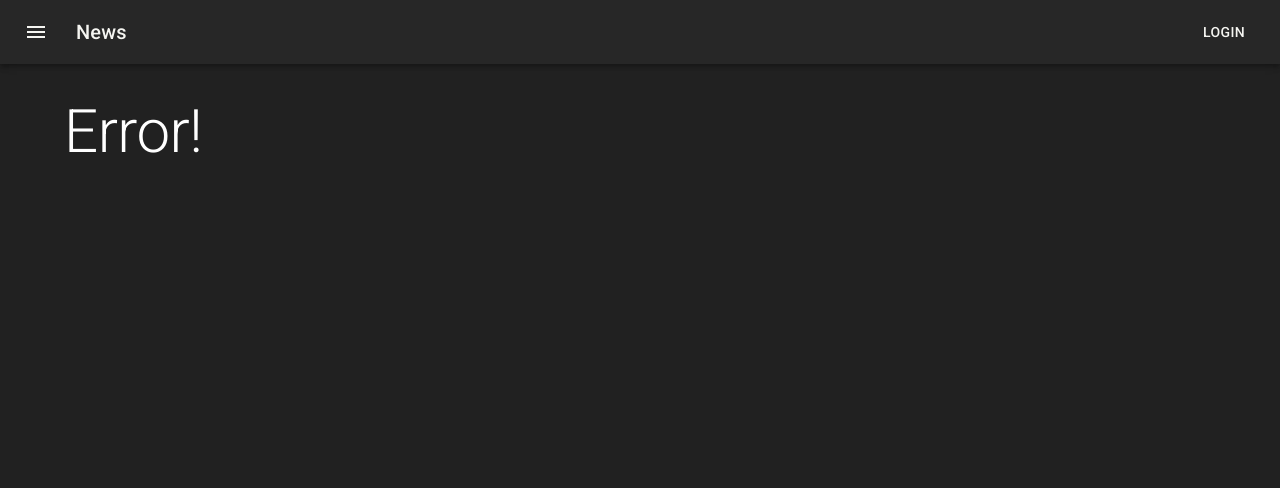
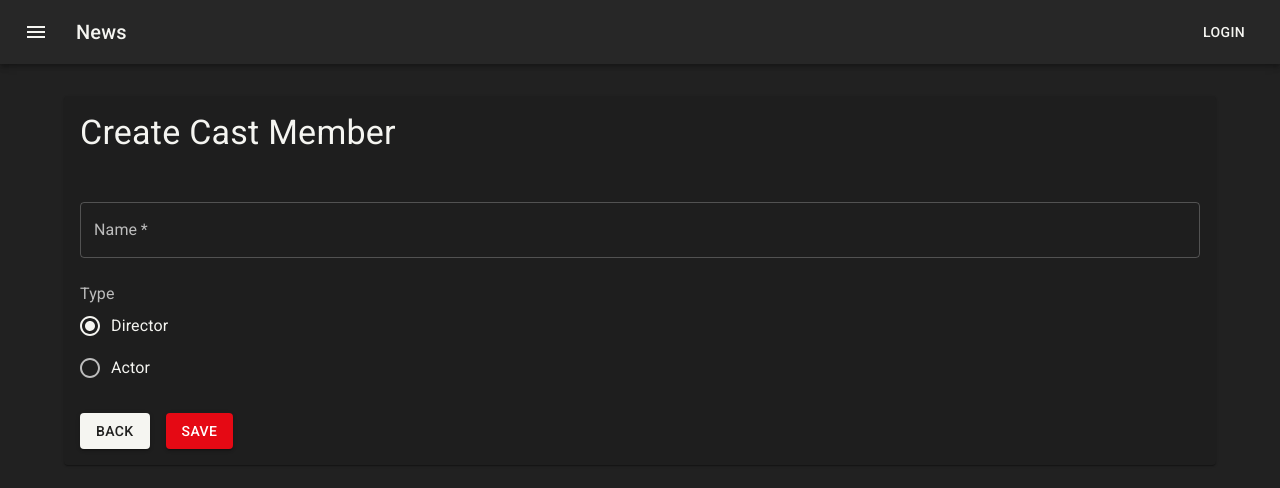
Before and after one commit to barricca/codeflix-admin, a React (Create React App) app: page /cast-members/create in a window 1280 px wide. Shown: the top 488 px of the page. Built offline with nearby package versions, Linux system fonts and the light colour scheme; no server answers.

Commit message:
feat: :sparkles: create cast members

```diff
--- a/src/App.tsx
+++ b/src/App.tsx
@@ -5,6 +5,7 @@
 import { Header } from "./components/Header";
 import { Layout } from "./components/Layout";
 import { appTheme } from "./config/theme";
+import { CreateCastMembers } from "./features/cast-members/CreateCastMembers";
 import { ListCastMembers } from "./features/cast-members/ListCastMembers";
 import { CategoryCreate } from "./features/categories/CreateCategory";
 import { CategoryEdit } from "./features/categories/EditCategory";
@@ -42,7 +43,7 @@
 							<Route path="/cast-members" element={<ListCastMembers />} />
 							<Route
 								path="/cast-members/create"
-								element={<ListCastMembers />}
+								element={<CreateCastMembers />}
 							/>
 							<Route
 								path="/cast-members/edit/:id"
--- a/src/features/cast-members/CreateCastMembers.tsx
+++ b/src/features/cast-members/CreateCastMembers.tsx
@@ -1,3 +1,51 @@
-export default function CreateCastMembers() {
-	return <div>CreateCastMembers</div>;
-}
+import { Box, Paper, Typography } from "@mui/material";
+import { useSnackbar } from "notistack";
+import { useEffect, useState } from "react";
+import type { CastMember } from "../../types/CastMembers";
+import { initialState, useCreateCastMemberMutation } from "./castMembersSlice";
+import { CastMemberForm } from "./components/CastMemberForm";
+
+export const CreateCastMembers = () => {
+	const [castMemberState, setCastMemberState] =
+		useState<CastMember>(initialState);
+	const [createCastMember, status] = useCreateCastMemberMutation();
+	const { enqueueSnackbar } = useSnackbar();
+
+	function handleChange(e: React.ChangeEvent<HTMLInputElement>) {
+		const { name, value } = e.target;
+		setCastMemberState({ ...castMemberState, [name]: value });
+	}
+
+	async function handleSubmit(event: React.FormEvent<HTMLFormElement>) {
+		event.preventDefault();
+		await createCastMember(castMemberState);
+	}
+
+	useEffect(() => {
+		if (status.isSuccess) {
+			enqueueSnackbar("Cast member created", { variant: "success" });
+		}
+		if (status.isError) {
+			enqueueSnackbar("Cast member not created", { variant: "error" });
+		}
+	}, [status, enqueueSnackbar]);
+
+	return (
+		<Box>
+			<Paper>
+				<Box p={2}>
+					<Box mb={2}>
+						<Typography variant="h4">Create Cast Member</Typography>
+					</Box>
+				</Box>
+				<CastMemberForm
+					castMember={castMemberState}
+					handleChange={handleChange}
+					handleSubmit={handleSubmit}
+					isDisabled={status.isLoading}
+					isLoading={status.isLoading}
+				/>
+			</Paper>
+		</Box>
+	);
+};
--- a/src/features/cast-members/castMembersSlice.ts
+++ b/src/features/cast-members/castMembersSlice.ts
@@ -11,7 +11,7 @@
 export const initialState: CastMember = {
 	id: "",
 	name: "",
-	type: 0,
+	type: 1,
 	created_at: "",
 	updated_at: "",
 	deleted_at: null,
@@ -25,7 +25,7 @@
 	}
 
 	if (params.perPage) {
-		query.append("per_page", params.perPage.toString());
+		query.append("perPage", params.perPage.toString());
 	}
 
 	if (params.search) {
@@ -39,13 +39,6 @@
 	return query.toString();
 }
 
-function getCastMember({ id }: { id: string }) {
-	return {
-		url: `${endpointUrl}/${id}`,
-		method: "GET",
-	};
-}
-
 function getCastMembers(params: CastMemberParams) {
 	const { page = 1, perPage = 10, search, type } = params;
 	return `${endpointUrl}?${parseQueryParams({
@@ -56,26 +49,33 @@
 	})}`;
 }
 
-function createCastMember(castMember: CastMember) {
+function deleteCastMember({ id }: { id: string }) {
 	return {
-		method: "POST",
-		url: endpointUrl,
-		data: castMember,
+		method: "DELETE",
+		url: `${endpointUrl}/${id}`,
 	};
 }
 
-function deleteCastMember({ id }: { id: string }) {
+function getCastMember({ id }: { id: string }) {
 	return {
+		method: "GET",
 		url: `${endpointUrl}/${id}`,
-		method: "DELETE",
 	};
 }
 
 function updateCastMember(castMember: CastMember) {
 	return {
+		body: castMember,
+		method: "PUT",
 		url: `${endpointUrl}/${castMember.id}`,
-		method: "PUT",
-		data: castMember,
+	};
+}
+
+function createCastMember(castMember: CastMember) {
+	return {
+		body: castMember,
+		method: "POST",
+		url: endpointUrl,
 	};
 }
 
```
Also changed, not shown: src/features/cast-members/components/CastMemberForm.tsx (+4 -6 lines).
